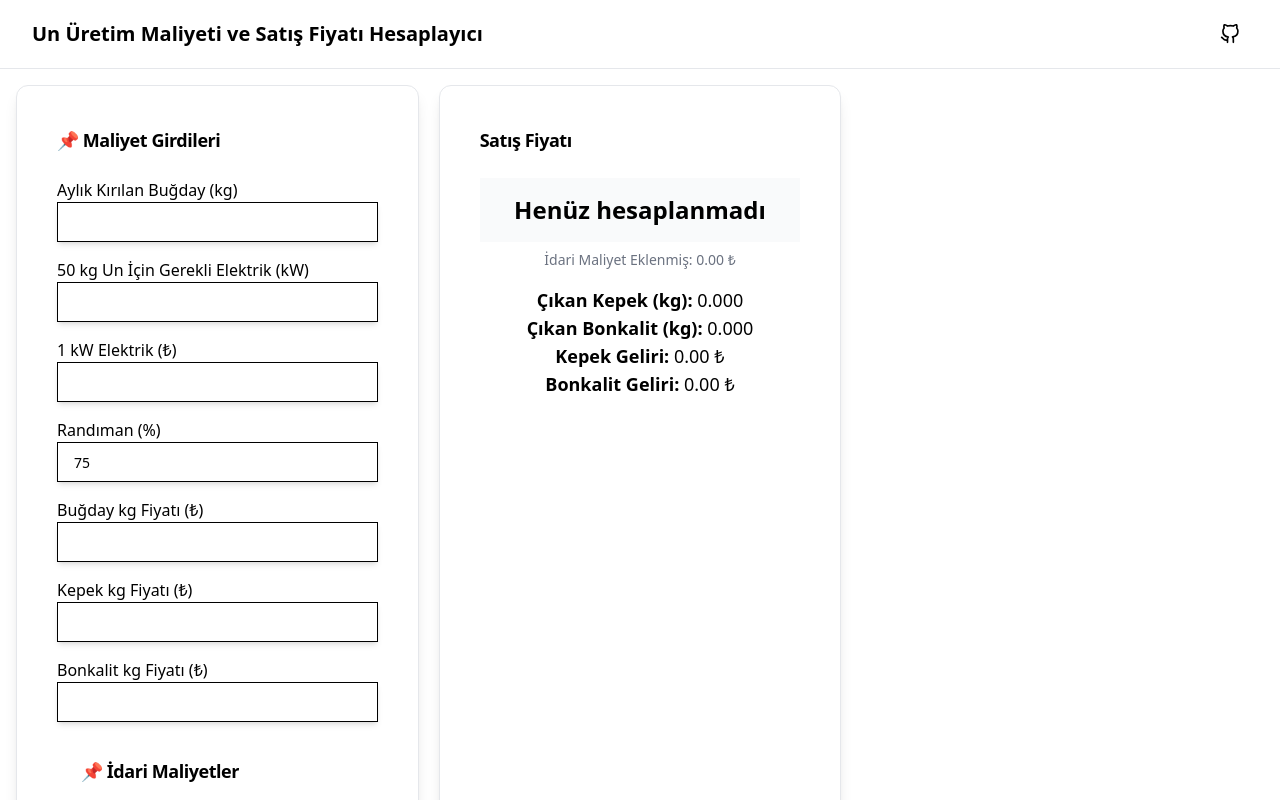
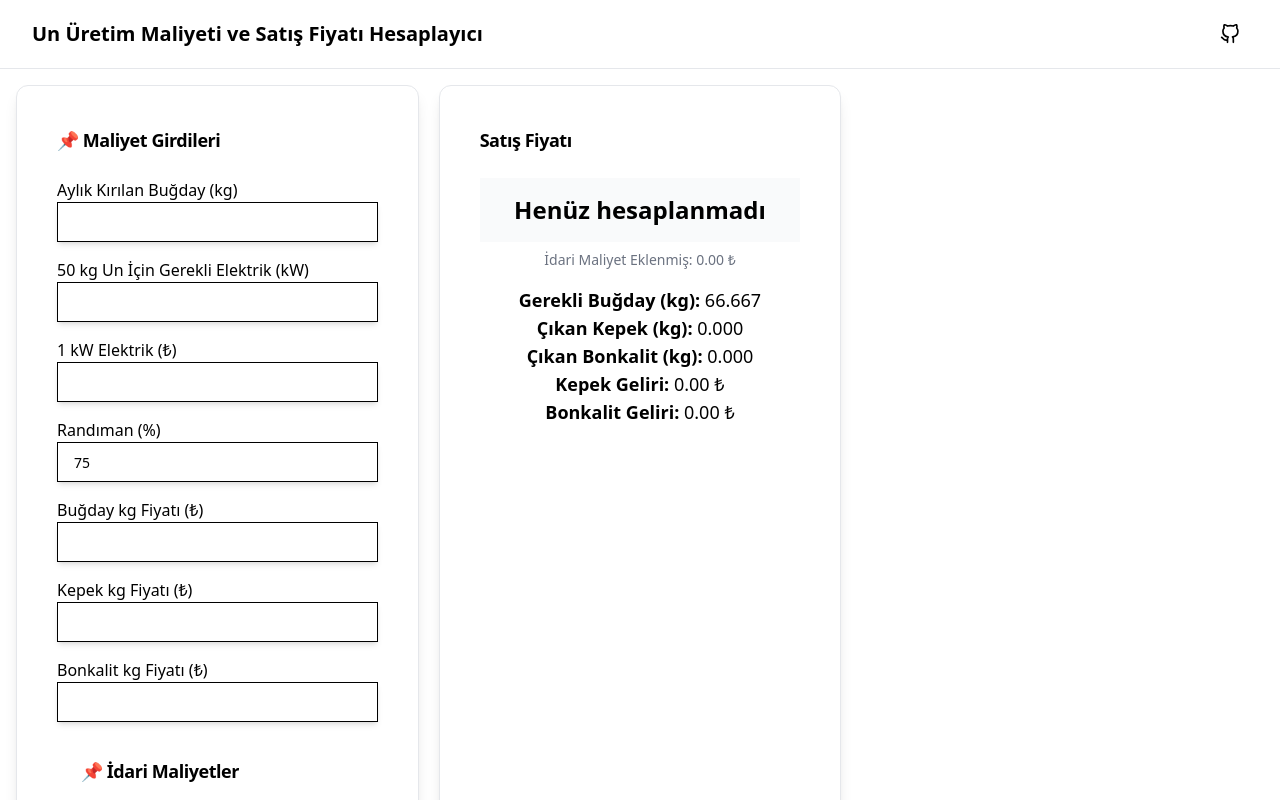
Before and after one commit to bilgehangormez/cost-and-selling-price-calculator, a Next.js app: page / in a window 1280 px wide. Shown: the top 800 px of the page. Built offline with nearby package versions, Linux system fonts and the light colour scheme.

Commit message:
Update PriceCalculator.tsx

```diff
--- a/src/components/PriceCalculator.tsx
+++ b/src/components/PriceCalculator.tsx
@@ -74,6 +74,7 @@ export function PriceCalculator() {
 
         const result = await calculator.calculateCosts();
         setFinalPrice(result.finalPrice);
+        setWheatRequired(result.wheatRequired); // Kullanım sağlandı
         setBranKg(result.branKg);
         setBonkalitKg(result.bonkalitKg);
         setBranRevenue(result.branRevenue);
@@ -126,6 +127,7 @@ export function PriceCalculator() {
                     </div>
                     <p className="mt-2 text-center text-sm text-gray-500">İdari Maliyet Eklenmiş: {administrativeCost.toFixed(2)} ₺</p>
                     <div className="mt-4 text-center text-lg">
+                        <p><strong>Gerekli Buğday (kg):</strong> {wheatRequired.toFixed(3)}</p>
                         <p><strong>Çıkan Kepek (kg):</strong> {branKg.toFixed(3)}</p>
                         <p><strong>Çıkan Bonkalit (kg):</strong> {bonkalitKg.toFixed(3)}</p>
                         <p><strong>Kepek Geliri:</strong> {branRevenue.toFixed(2)} ₺</p>
```
